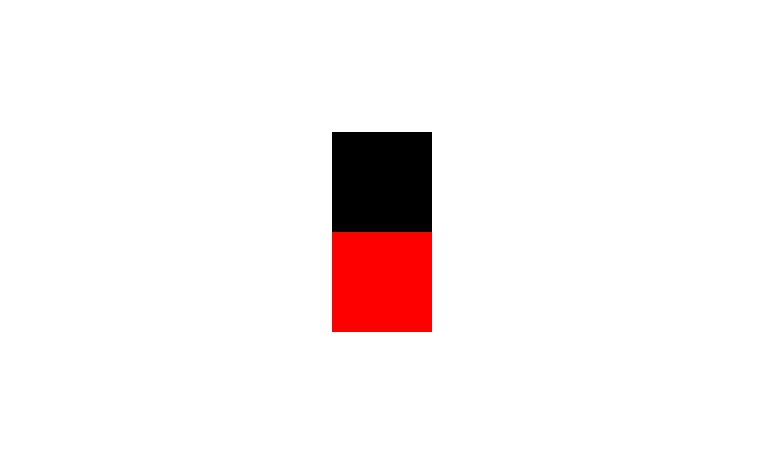
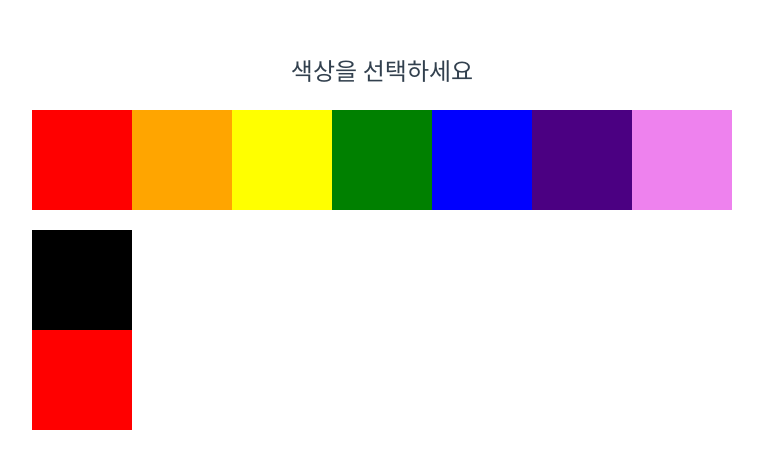
Before and after one commit to Jihye817/React-Study, a React (Vite) app: page /color in a window 1280 px wide. Shown: the part 168-636 px from the top of the page, without its empty margins (258-1021 px from the left). Built offline with nearby package versions, Linux system fonts and the light colour scheme.

Commit message:
색상 바꾸기 코드

```diff
--- /dev/null
+++ b/src/components/ColorSelect.tsx
@@ -0,0 +1,35 @@
+import { ColorConsumer } from "../contexts/ColorContext";
+
+const colors = ["red", "orange", "yellow", "green", "blue", "indigo", "violet"];
+
+const ColorSelect = () => {
+  return (
+    <div style={{ marginBottom: "20px" }}>
+      <h2>색상을 선택하세요</h2>
+      <ColorConsumer>
+        {({ actions }) => (
+          <div style={{ display: "flex" }}>
+            {colors.map((color) => (
+              <div
+                key={color}
+                style={{
+                  background: color,
+                  width: "100px",
+                  height: "100px",
+                  cursor: "pointer",
+                }}
+                onClick={() => actions.setColor(color)}
+                onContextMenu={(e) => {
+                  e.preventDefault();
+                  actions.setSubcolor(color);
+                }}
+              ></div>
+            ))}
+          </div>
+        )}
+      </ColorConsumer>
+    </div>
+  );
+};
+
+export default ColorSelect;
--- a/src/pages/ColorPage.tsx
+++ b/src/pages/ColorPage.tsx
@@ -1,9 +1,11 @@
 import ColorBox from "../components/ColorBox";
+import ColorSelect from "../components/ColorSelect";
 import { ColorProvider } from "../contexts/ColorContext";
 
 const ColorPage = () => {
   return (
     <ColorProvider>
+      <ColorSelect />
       <ColorBox />
     </ColorProvider>
   );
```
